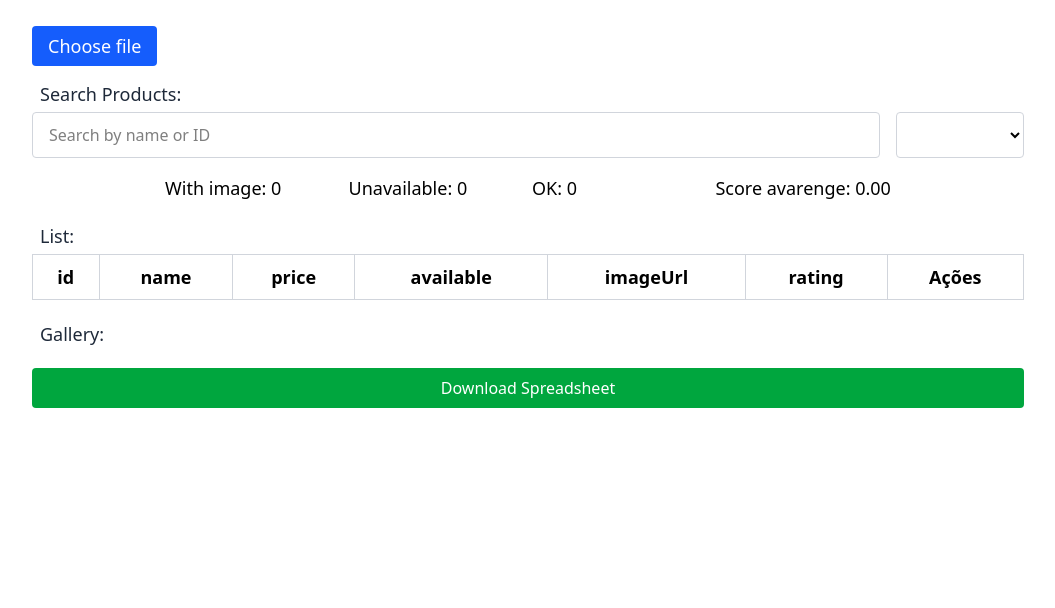
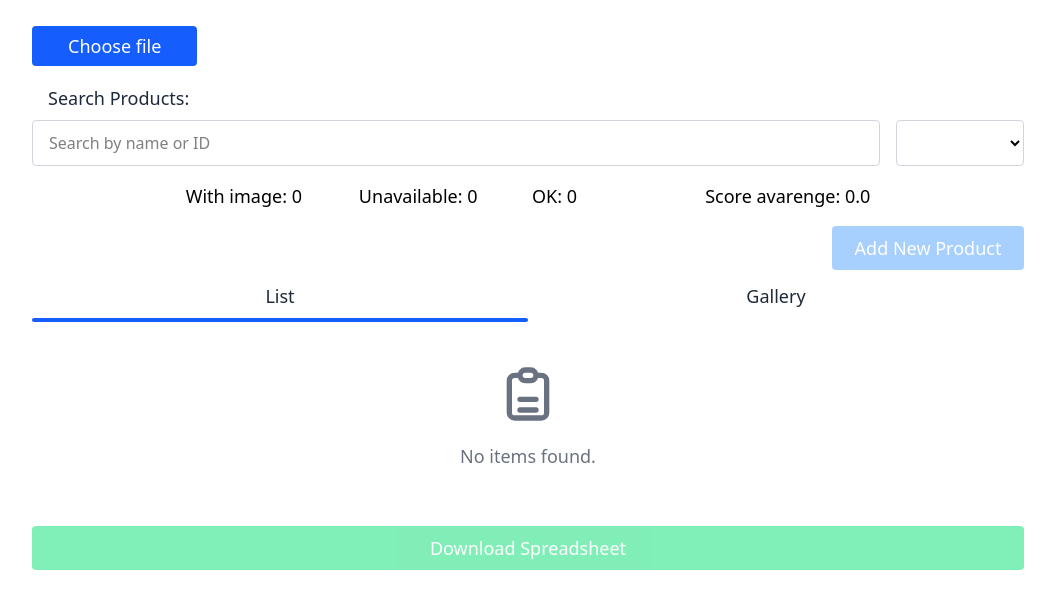
Before and after one commit to thiagotsdelima/challengeVueJs, a Vue app: page / in a window 1280 px wide. Shown: the top 608 px of the page, without its empty margins (112-1167 px from the left). Built offline with nearby package versions, Linux system fonts and the light colour scheme.

Commit message:
adjust components and page Home, add tabs radix vue

```diff
--- a/package.json
+++ b/package.json
@@ -10,6 +10,7 @@
   },
   "dependencies": {
     "init": "^0.1.2",
+    "radix-vue": "^1.9.17",
     "typescript": "^5.9.3",
     "vue": "^3.5.27",
     "vue-router": "^5.0.2",
--- a/src/components/Button.vue
+++ b/src/components/Button.vue
@@ -1,7 +1,7 @@
 <template>
   <button
     :class="[
-      'px-4 py-2 rounded hover:opacity-90 disabled:opacity-50 flex flex-1 w-full items-center justify-center gap-2 cursor-pointer',
+      'px-4 py-2 rounded text-xs sm:text-lg font-thin hover:opacity-90 disabled:opacity-50 disabled:cursor-not-allowed flex flex-1 w-full items-center justify-center gap-2 cursor-pointer',
       colorClass,
       { 'inline-block': type === 'inline', block: type === 'normal' }
     ]"
@@ -30,13 +30,21 @@ const props = defineProps<{
 const colorClass = computed(() => {
   switch (props.color) {
     case 'red':
-      return 'bg-red-600 text-white hover:bg-red-700'
+      return props.disabled
+        ? 'bg-red-400 text-white'
+        : 'bg-red-600 text-white hover:bg-red-700'
     case 'green':
-      return 'bg-green-600 text-white hover:bg-green-700'
+      return props.disabled
+        ? 'bg-green-400 text-white'
+        : 'bg-green-600 text-white hover:bg-green-700'
     case 'gray':
-      return 'bg-gray-600 text-white hover:bg-gray-700'
+      return props.disabled
+        ? 'bg-gray-400 text-white'
+        : 'bg-gray-600 text-white hover:bg-gray-700'
     default:
-      return 'bg-blue-600 text-white hover:bg-blue-700'
+      return props.disabled
+        ? 'bg-blue-400 text-white'
+        : 'bg-blue-600 text-white hover:bg-blue-700'
   }
 })
 </script>
--- a/src/components/Label.vue
+++ b/src/components/Label.vue
@@ -1,7 +1,7 @@
 <template>
   <label
     :for="$attrs.for as string | undefined"
-    class="px-2 py-1 text-gray-800 rounded text-xs sm:text-lg font-medium"
+    class="px-4 py-2 text-gray-800 rounded text-xs sm:text-lg font-thin"
   >
     {{ label }}
   </label>
--- a/src/components/ListEmpty.vue
+++ b/src/components/ListEmpty.vue
@@ -14,7 +14,7 @@
         d="M9 5H7a2 2 0 00-2 2v12a2 2 0 002 2h10a2 2 0 002-2V7a2 2 0 00-2-2h-2M9 5a2 2 0 002 2h2a2 2 0 002-2M9 5a2 2 0 012-2h2a2 2 0 012 2m-6 9h6m-6 4h6"
       />
     </svg>
-    <p class="text-lg">No items found.</p>
+    <p class="text-lg font-thin">No items found.</p>
   </div>
 </template>
 
--- a/src/components/Table.vue
+++ b/src/components/Table.vue
@@ -1,5 +1,6 @@
 <template>
-  <table class="w-full border-collapse sm:text-lg text-sm mb-4">
+  <div class="overflow-y-auto max-h-96">
+    <table class="w-full border-collapse sm:text-lg text-sm">
       <thead>
         <tr>
           <th
@@ -55,6 +56,7 @@
         </tr>
       </tbody>
     </table>
+  </div>
 </template>
 
 <script lang="ts" setup>
--- a/src/pages/Home.vue
+++ b/src/pages/Home.vue
@@ -4,7 +4,7 @@
       <Label
         label="Choose file"
         for="file-upload"
-        class="cursor-pointer bg-blue-600 text-white px-4 py-2 rounded hover:bg-blue-700"
+        class="cursor-pointer bg-blue-600 text-white px-9 py-2 rounded hover:bg-blue-700"
       />
       <Input
         id="file-upload"
@@ -36,22 +36,91 @@
       />
     </div>
 
-    <Label label="List:" />
-    <Table
-      :removeProduct="removeProduct"
-      :filteredProducts="filteredProducts"
-    />
+    <div class="flex justify-end items-end">
+      <Button
+        :disabled="filteredProducts.length === 0"
+        label="Add New Product"
+        color="blue"
+        type="normal"
+        class="max-w-48"
+      />
+    </div>
 
-    <Label label="Gallery:" />
-    <div class="grid grid-cols-[repeat(auto-fill,minmax(200px,1fr))] gap-3">
+    <TabsRoot default-value="tab1">
+      <TabsList class="relative shrink-0 flex">
+        <TabsIndicator
+          class="absolute left-0 h-1 bottom-0 bg-blue-600 rounded-full transition-[width,transform] duration-300"
+          style="
+            width: var(--radix-tabs-indicator-size);
+            transform: translateX(var(--radix-tabs-indicator-position));
+          "
+        />
+
+        <TabsTrigger
+          value="tab1"
+          class="flex-1 text-center px-4 py-2 sm:px-6 sm:py-3"
+        >
+          <Label label="List" />
+        </TabsTrigger>
+        <TabsTrigger
+          value="tab2"
+          class="flex-1 text-center px-4 py-2 sm:px-6 sm:py-3"
+        >
+          <Label label="Gallery" />
+        </TabsTrigger>
+      </TabsList>
+      <TabsContent value="tab1">
+        <div v-if="filteredProducts.length > 0" class="mb-4 mt-4">
+          <Table
+            :removeProduct="removeProduct"
+            :filteredProducts="filteredProducts"
+          />
+        </div>
+        <div v-else>
+          <ListEmpty />
+        </div>
+      </TabsContent>
+      <TabsContent
+        class="grow p-5 bg-white rounded-b-md outline-none focus:shadow-[0_0_0_2px] focus:shadow-black"
+        value="tab2"
+      >
+        <div
+          class="grid grid-cols-[repeat(auto-fill,minmax(200px,1fr))] gap-3 overflow-y-auto max-h-192"
+        >
+          <Galery
+            :filteredProducts="filteredProducts"
+            :updateProduct="updateProduct"
+          />
+        </div>
+      </TabsContent>
+    </TabsRoot>
+
+    <!-- <Label label="List:" />
+    <div v-if="filteredProducts.length > 0" class="mb-4">
+      <Table
+        :removeProduct="removeProduct"
+        :filteredProducts="filteredProducts"
+      />
+    </div>
+    <div v-else>
+      <ListEmpty />
+    </div>
+
+    <div v-if="filteredProducts.length > 0">
+      <Label label="Gallery:" />
+    </div>
+    <div
+      class="grid grid-cols-[repeat(auto-fill,minmax(200px,1fr))] gap-3 overflow-y-auto max-h-192"
+    >
       <Galery
         :filteredProducts="filteredProducts"
         :updateProduct="updateProduct"
       />
-    </div>
+    </div> -->
 
     <div class="mt-4">
       <Button
+        :disabled="filteredProducts.length === 0"
         label="Download Spreadsheet"
         color="green"
         type="normal"
@@ -71,6 +140,14 @@ import OptionSelected from '@/components/OptionSelected.vue'
 import Metrics from '@/components/Metrics.vue'
 import Table from '@/components/Table.vue'
 import Galery from '@/components/Gallery.vue'
+import ListEmpty from '@/components/ListEmpty.vue'
+import {
+  TabsContent,
+  TabsIndicator,
+  TabsList,
+  TabsRoot,
+  TabsTrigger
+} from 'radix-vue'
 
 const products = ref<Product[]>([])
 const sheetName = ref('Produtos')
@@ -101,10 +178,10 @@ const countOk = computed(
     ).length
 )
 const avgScore = computed(() => {
-  const arr = products.value.map((p) => p.rating).filter((n) => !isNaN(n))
-  return arr.length
-    ? (arr.reduce((a, b) => a + b, 0) / arr.length).toFixed(2)
-    : '0.00'
+  const result = products.value.map((p) => p.rating)
+  return result.length
+    ? (result.reduce((a, b) => a + b, 0) / result.length).toFixed(2)
+    : '0.0'
 })
 
 function rowToProduct(r: Product): Product {
@@ -143,9 +220,7 @@ async function onFileChange(e: Event) {
   if (!file) return
   const buf = await file.arrayBuffer()
   const wb = XLSX.read(buf, { type: 'array' })
-  const name = wb.SheetNames[0]
-  sheetName.value = name
-  const ws = wb.Sheets[name]
+  const ws = wb.Sheets[wb.SheetNames[0]]
   const rows = XLSX.utils.sheet_to_json(ws, { defval: '', raw: true }) as any[]
   products.value = rows.map(rowToProduct)
 }
```
Also changed, not shown: 1 other file (tests, documents, lock files or other folders). Lines whose indentation alone changed are shown as unchanged.
